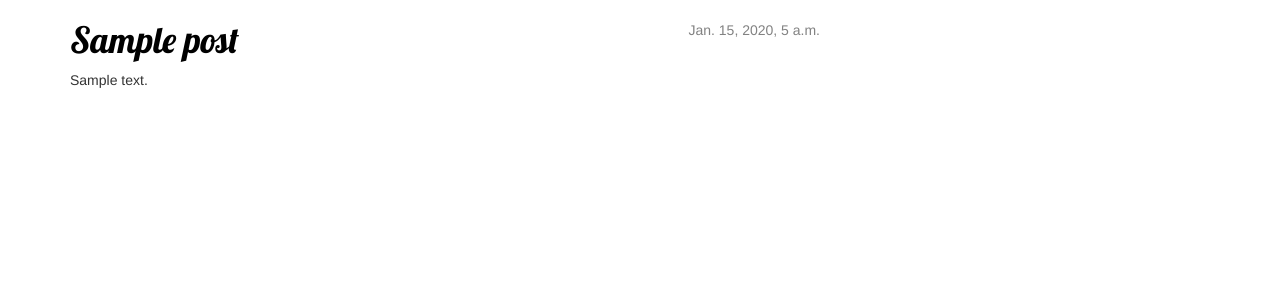
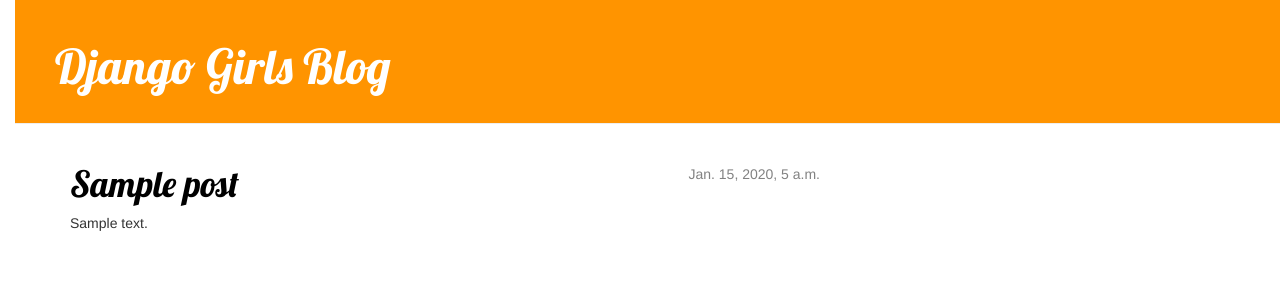
Before and after one commit to patallen/DjangoGirls, a Django app: template blog/templates/blog/post_list.html in a window 1280 px wide. Shown: the top 300 px of the page. Run offline with Django 3.2, Linux system fonts and the light colour scheme; the template is opened without the code that fills it: values that come from a table or form of the project are taken from there, others are empty; tables that the repository leaves empty hold one stand-in row (values such as "Sample post"); some libraries are stand-ins or nearby versions.

Commit message:
Complete section 20

```diff
--- /dev/null
+++ b/blog/templates/blog/base.html
@@ -0,0 +1,24 @@
+{% load staticfiles %}
+<html>
+	<head>
+		<title>Django Girls BLog</title>
+		<link rel="stylesheet" href="//maxcdn.bootstrapcdn.com/bootstrap/3.2.0/css/bootstrap.min.css">
+        <link rel="stylesheet" href="//maxcdn.bootstrapcdn.com/bootstrap/3.2.0/css/bootstrap-theme.min.css">
+        <link href='//fonts.googleapis.com/css?family=Lobster&subset=latin,latin-ext' rel='stylesheet' type='text/css'>
+        <link rel="stylesheet" href="{% static 'css/blog.css' %}">
+	</head>
+	<body>
+		<div class="page-header">
+			<h1><a href="/">Django Girls Blog</a></h1>
+		</div>
+
+		<div class="content container">
+			<div class="row">
+				<div class="col-md-8">
+					{% block content %}
+					{% endblock %}
+				</div>
+			</div>
+		</div>
+	</body>
+</html>
--- a/blog/templates/blog/post_list.html
+++ b/blog/templates/blog/post_list.html
@@ -1,25 +1,13 @@
-{% load staticfiles %}
-<html>
-	<head>
-		<title>Patrick's Blog</title>
-		<link rel="stylesheet" href="//maxcdn.bootstrapcdn.com/bootstrap/3.2.0/css/bootstrap.min.css">
-		<link rel="stylesheet" href="//maxcdn.bootstrapcdn.com/bootstrap/3.2.0/css/bootstrap-theme.min.css">
-		<link rel="stylesheet" href="{% static 'css/blog.css' %}">
-		<link href="http://fonts.googleapis.com/css?family=Lobster&subset=latin,latin-ext" rel="stylesheet" type="text/css">
-	</head>
-	<div class="content container">
-		<div class="row">
-			<div class="col-md-8">
+{% extends 'blog/base.html' %}
+
+{% block content %}
 	{% for post in posts %}
 		<div class="post">
 			<div class="date">
 				{{ post.published_date }}
 			</div>
-						<h1><a href="">{{ post.title }}</a></h1>
+			<h1><a href="{% url 'blog.views.post_detail' pk=post.pk %}">{{ post.title }}</a></h1>
 			<p>{{ post.text|linebreaks }}</p>
 		</div>
 	{% endfor %}
-			</div>
-		</div>
-	</div>
-</html>
+{% endblock %}
--- a/blog/urls.py
+++ b/blog/urls.py
@@ -3,4 +3,5 @@ from . import views
 
 urlpatterns = [
     url(r'^$', views.post_list),
+    url(r'^post/(?P<pk>[0-9]+)/$', views.post_detail),
 ]
--- a/blog/views.py
+++ b/blog/views.py
@@ -1,7 +1,11 @@
-from django.shortcuts import render
+from django.shortcuts import render, get_object_or_404
 from .models import Post
 from django.utils import timezone
 
 def post_list(request):
     posts = Post.objects.filter(published_date__lte=timezone.now())
     return render(request, 'blog/post_list.html', {'posts': posts})
+
+def post_detail(request, pk):
+    post = get_object_or_404(Post, pk=pk)
+    return render(request, 'blog/post_detail.html', {'post': post})
```
Also changed, not shown: blog/templates/blog/post_detail.html (added, +14 -0 lines). Lines whose indentation alone changed are shown as unchanged.
